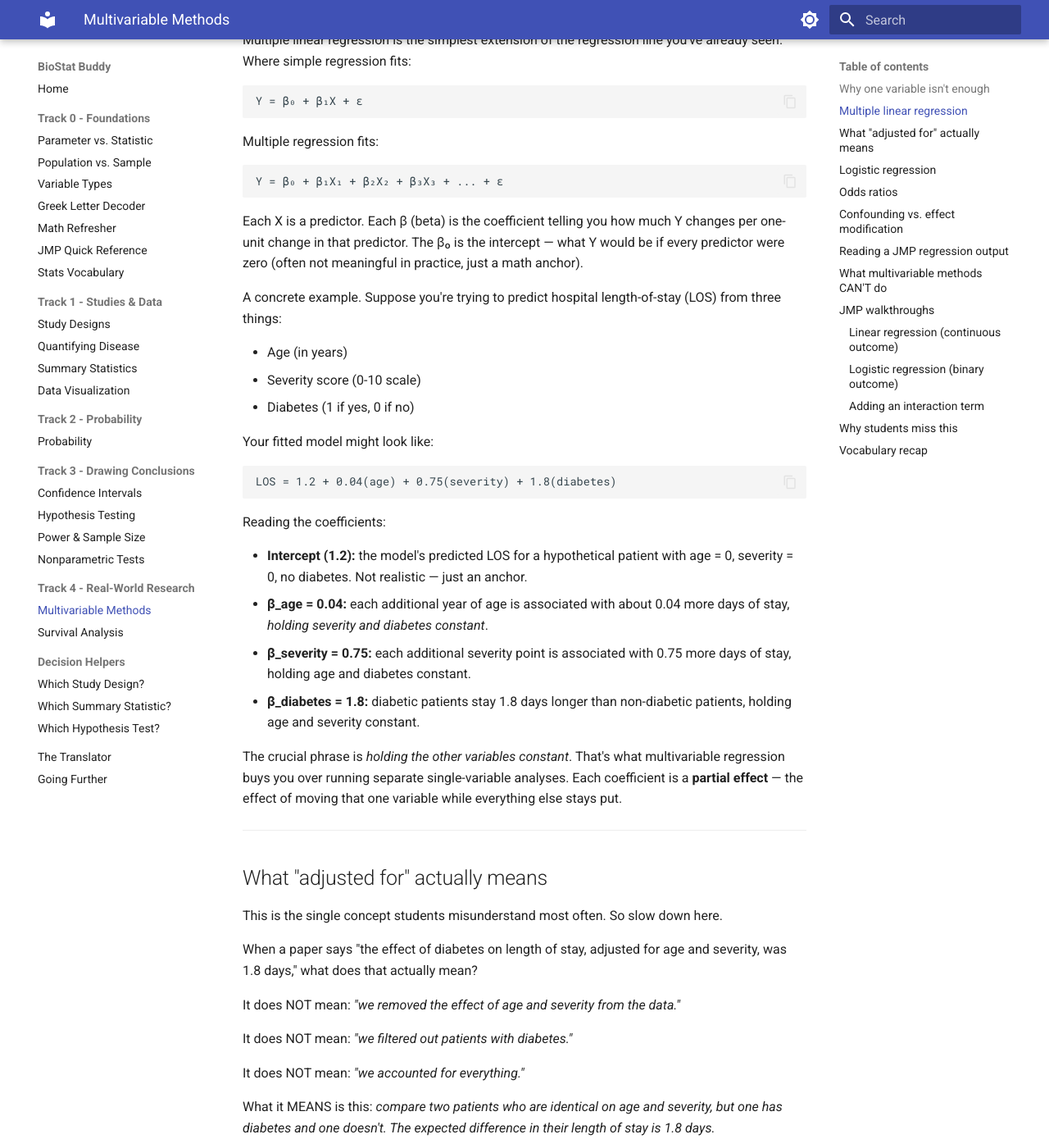
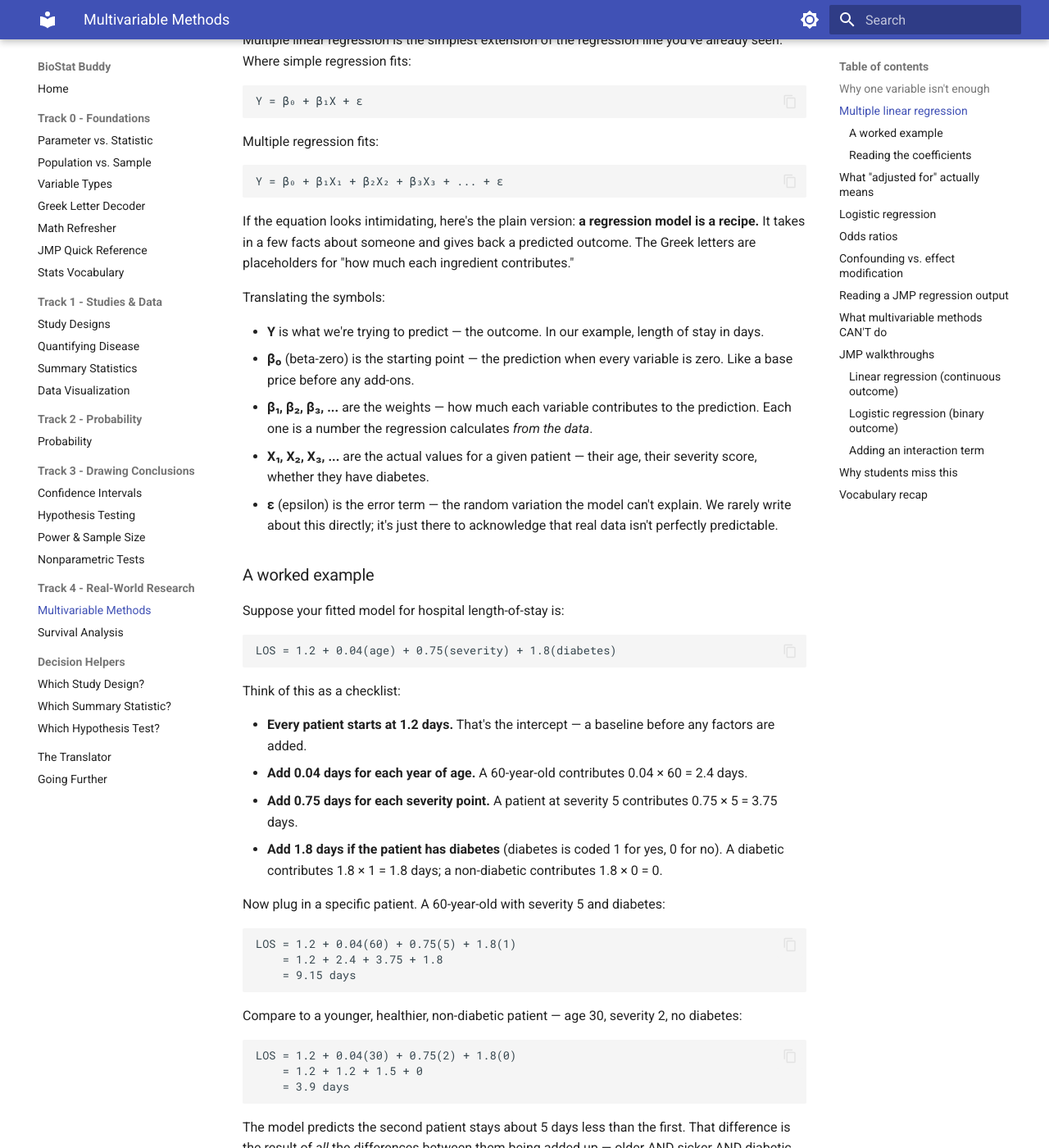
Before and after one commit to marywmathis/biostat-buddy, an MkDocs documentation site: the page built from docs/track-4-real-world/ch9-multivariable.md, in a window 1280 px wide and 1400 px high, scrolled down 2103 px. Shown: the whole window at 82% size. Built offline with MkDocs 1.6.1 and Material for MkDocs 9.7.7, drawn with Linux system fonts in a browser that asks for light colours; some of the changed text lies outside the part shown.

Commit message:
Simplify MLR

````diff
--- a/docs/track-4-real-world/ch9-multivariable.md
+++ b/docs/track-4-real-world/ch9-multivariable.md
@@ -45,23 +45,52 @@ Multiple regression fits:
 Y = β₀ + β₁X₁ + β₂X₂ + β₃X₃ + ... + ε
 ```
 
-Each X is a predictor. Each β (beta) is the coefficient telling you how much Y changes per one-unit change in that predictor. The β₀ is the intercept — what Y would be if every predictor were zero (often not meaningful in practice, just a math anchor).
+If the equation looks intimidating, here's the plain version: **a regression model is a recipe.** It takes in a few facts about someone and gives back a predicted outcome. The Greek letters are placeholders for "how much each ingredient contributes."
 
-A concrete example. Suppose you're trying to predict hospital length-of-stay (LOS) from three things:
+Translating the symbols:
 
-- Age (in years)
-- Severity score (0-10 scale)
-- Diabetes (1 if yes, 0 if no)
+- **Y** is what we're trying to predict — the outcome. In our example, length of stay in days.
+- **β₀** (beta-zero) is the starting point — the prediction when every variable is zero. Like a base price before any add-ons.
+- **β₁, β₂, β₃, ...** are the weights — how much each variable contributes to the prediction. Each one is a number the regression calculates *from the data*.
+- **X₁, X₂, X₃, ...** are the actual values for a given patient — their age, their severity score, whether they have diabetes.
+- **ε** (epsilon) is the error term — the random variation the model can't explain. We rarely write about this directly; it's just there to acknowledge that real data isn't perfectly predictable.
 
-Your fitted model might look like:
+### A worked example
+
+Suppose your fitted model for hospital length-of-stay is:
 
 ```
 LOS = 1.2 + 0.04(age) + 0.75(severity) + 1.8(diabetes)
 ```
 
-Reading the coefficients:
+Think of this as a checklist:
 
-- **Intercept (1.2):** the model's predicted LOS for a hypothetical patient with age = 0, severity = 0, no diabetes. Not realistic — just an anchor.
+- **Every patient starts at 1.2 days.** That's the intercept — a baseline before any factors are added.
+- **Add 0.04 days for each year of age.** A 60-year-old contributes 0.04 × 60 = 2.4 days.
+- **Add 0.75 days for each severity point.** A patient at severity 5 contributes 0.75 × 5 = 3.75 days.
+- **Add 1.8 days if the patient has diabetes** (diabetes is coded 1 for yes, 0 for no). A diabetic contributes 1.8 × 1 = 1.8 days; a non-diabetic contributes 1.8 × 0 = 0.
+
+Now plug in a specific patient. A 60-year-old with severity 5 and diabetes:
+
+```
+LOS = 1.2 + 0.04(60) + 0.75(5) + 1.8(1)
+    = 1.2 + 2.4 + 3.75 + 1.8
+    = 9.15 days
+```
+
+Compare to a younger, healthier, non-diabetic patient — age 30, severity 2, no diabetes:
+
+```
+LOS = 1.2 + 0.04(30) + 0.75(2) + 1.8(0)
+    = 1.2 + 1.2 + 1.5 + 0
+    = 3.9 days
+```
+
+The model predicts the second patient stays about 5 days less than the first. That difference is the result of *all* the differences between them being added up — older AND sicker AND diabetic.
+
+### Reading the coefficients
+
+- **Intercept (1.2):** the model's predicted LOS for a hypothetical patient with age = 0, severity = 0, no diabetes. Not realistic — just an anchor that makes the math work.
 - **β_age = 0.04:** each additional year of age is associated with about 0.04 more days of stay, *holding severity and diabetes constant*.
 - **β_severity = 0.75:** each additional severity point is associated with 0.75 more days of stay, holding age and diabetes constant.
 - **β_diabetes = 1.8:** diabetic patients stay 1.8 days longer than non-diabetic patients, holding age and severity constant.
````
